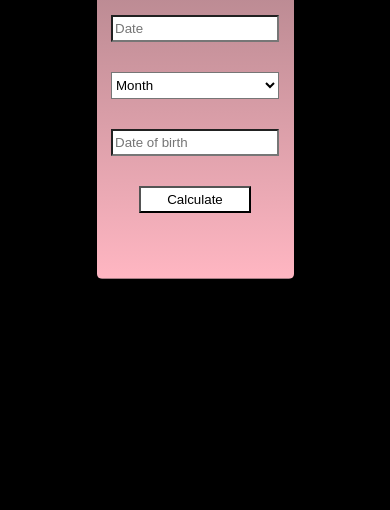
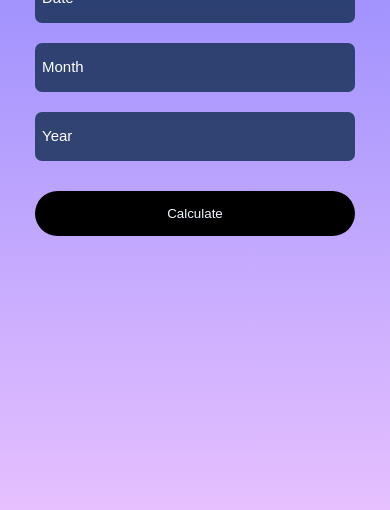
Before and after one commit to Rakesh-99/Age-Calculator, a plain HTML site: page index.html in a window 390 px wide. Shown: the part 334-844 px from the top of the page. Drawn offline with Linux system fonts and the light colour scheme.

Commit message:
Reconstructed files

```diff
--- a/index.html
+++ b/index.html
@@ -11,26 +11,14 @@
 
     <div class="formContainer">
         <form action="">
-            <h1>Age Calculator</h1>
+            <h2>Calculate your age </h2>
             <input type="number" placeholder="Date" id="date"><br>
-            <select name="" id="month">
-                <option value="" selected disabled>Month</option>
-                <option value="january">Jan</option>
-                <option value="february">Feb</option>
-                <option value="march">Mar</option>
-                <option value="april">Apr</option>
-                <option value="may">May</option>
-                <option value="june">Jun</option>
-                <option value="july">Jul</option>
-                <option value="august">Aug</option>
-                <option value="september">Sep</option>
-                <option value="october">Oct</option>
-                <option value="november">Nov</option>
-                <option value="december">Dec</option>
-            </select><br>
-            <input type="number" placeholder="Date of birth" id="year" ><br>
-                <div id="btnContainer">
-            <button onclick="calculate()">Calculate</button>
+            <input type="number" placeholder="Month" id="month" ><br>
+            <input type="number" placeholder="Year" id="year" ><br>
+            <div id="btnContainer">
+
+            <button onclick="calculate()" id="btn">Calculate</button>
+            <h4 id="show"></p>
             </div>
         </form>
     </div>
--- a/index.js
+++ b/index.js
@@ -1,33 +1,67 @@
 
 
 
-let calculate = () => {
+    let btn = document.getElementById("btn");
 
-    let date = document.getElementById("date").value;
-    let month = document.getElementById("month").value;
-    let year = document.getElementById("year").value;
 
-    // console.log(date + '/' + month + '/' + year);
 
-    if (date == 0 || date == '') {
+    btn.addEventListener('click', function (e) {
+
+        let dobDate = document.getElementById("date").value;
+        let dobMonth = document.getElementById("month").value;
+        let dobYear = document.getElementById("year").value;
+
+     // date
+
+
+    if (dobDate > 31 && dobDate > 0) {
+        alert("Invalid date entered !");
+    }
+
+
+
+    if (dobDate == 0 || dobDate == "") {
         alert("date field can not be blancked !");
         return;
     }
-    if (year == 0 || year == '') {
-        alert('year field can not be blancked !');
+    if (dobYear == 0 || dobYear == "") {
+        alert("year field can not be blancked !");
         return;
     }
+    if (dobMonth == "") {
+        alert("please select a month !");
+        return;
+    } else if (dobMonth > 12) {
+        alert("Enter a valid month !")
+    }
 
-    let userDate = new Date();
-    let dob = new Date(`${date} ${month} ${year}`);
-    console.log(dob);
+    // year-------------------------------------------------------
 
-    let diffrence = (userDate - dob);
-    console.log(diffrence);
-
-    let finalAge = Math.floor(diffrence / (1000 * 60 * 60 * 24) / 365 );
-    console.log( finalAge);
+    let currentYear = new Date().getFullYear();
+    let yourAgeIs = currentYear - dobYear;
 
 
+    // month------------------------------------------------------
 
-}
+    if (dobMonth <= 12 && dobMonth >=0) {
+        let currentMonth = new Date().getMonth();
+        if (currentMonth >= dobMonth) {
+            let monthDifference = currentMonth - dobMonth;
+            // alert(yourAgeIs + "Years" + monthDifference + "Months");
+            document.getElementById('show').innerHTML = yourAgeIs + " " + "Years " + monthDifference + " " + "Months";
+
+        } else {
+            yourAgeIs--
+            monthDifference = 12 + currentMonth - dobMonth;
+            // alert(yourAgeIs +" " +"Years" + monthDifference+ " Months ");
+            document.getElementById('show').innerHTML = yourAgeIs + " " + "Years " + monthDifference + " " + "Months";
+
+        }
+        }
+
+        document.getElementById("date").value = " ";
+        document.getElementById("month").value = " ";
+        document.getElementById("year").value = " ";
+
+        e.preventDefault();
+   })
--- a/style.css
+++ b/style.css
@@ -1,119 +1,128 @@
 *{
     margin: 0;
     padding: 0;
+    box-sizing: border-box;
 }
 body{
     display: flex;
     justify-content: center;
     align-items: center;
+    height: 100vh;
     width: 100vw;
+
+}
+
+.formContainer{
+    border: none;
     height: 100vh;
-    box-sizing: border-box;
-    background-color: black;
-}
-h1{
-    color: aliceblue;
-    text-align: center;
-    color: rgb(0, 0, 0);
-}
-.formContainer{
+    width: 100vw;
     display: flex;
     justify-content: center;
     align-items: center;
-    width: 50vw;
     flex-direction: column;
-    border: 1px solid transparent;
-
-    height: 70vh;
-    background-image: linear-gradient(rgba(255, 192, 203, 0.647), rgb(255, 182, 194));
-    border-radius: 5px;
+    background-image: linear-gradient(rgb(117, 117, 252), rgb(230, 192, 255));
+    /* border-radius: 10px; */
 }
 input{
-    margin: 30px 0;
-    padding: 10px 3px;
-    width: 20rem;
-    background-color: rgb(255, 255, 255);
+    margin: 10px 0;
+    padding: 15px 5px;
+    border-radius: 7px;
+    width: 30rem;
+    background-color: rgba(12, 42, 75, 0.779);
+    border: 2px solid transparent;
+    color: aliceblue;
+
 }
-select{
-    padding: 10px 3px;
-    width: 20.5rem;
-    background-color: rgb(255, 255, 255);
+::placeholder{
+    color: white;
+    font-size: 15px;
+
+}
+h2{
+    text-align: center;
+    margin: 10px 0;
+    color: rgb(240, 242, 255);
+}
+#btnContainer{
+text-align: center;
 
 }
 button{
-    padding: 10px 3px;
-    width: 10rem;
+    width: 20rem;
+    padding: 15px 50px;
+    background-color: rgb(0, 0, 0);
+    color: aliceblue;
+    border-radius: 50px;
+    border: none;
+    font-weight: 500;
+    margin-top: 20px;
+}
+button:hover{
+    background-color: rgb(60, 60, 60);
     cursor: pointer;
-    background-color: rgb(255, 255, 255);
-
 
 }
-#btnContainer{
-    text-align: center;
+h4{
+    margin-top: 20px;
+    font-family:monospace;
+    font-size: 18px;
+    font-weight: 500;
 }
 
 
 
-/* code for responsive  */
+
+/*  Responive  */
 
 
-@media(max-width: 770px){
-    input{
-        width: 15rem;
 
-    }
-    select{
-        width: 15.5rem;
+@media(max-width : 890px ){
+    .formContainer{
+        height: 100vh;
+        width: 100vw;
 
-    }
-    h1{
-        font-size: 20px;
-    }
-    .formContainer{
-        height: 50vh;
     }
 }
 
-@media(max-width: 550px){
+@media(max-width : 760px ){
+    h2{
+        font-size: 20px;
+    }
     input{
-        width: 10rem;
-        padding: 4px 2px;
+        width: 20rem;
+    }
+    .formContainer{
+        height:100vh;
+        width: 100vw;
+    }
+}
 
+@media(max-width: 560px){
+    input{
+        width: 20rem;
     }
-    select{
-        width: 10.5rem;
-        padding: 4px 0;
-
-
+     .formContainer{
+        height: 100vh;
+        width: 100vw;
+     }
+}
+@media(max-width: 370px){
+    input{
+        width: 20rem;
+    }
+     .formContainer{
+        height: 100vh;
+        width: 100vw;
+     }
+}
+@media(max-width: 338px){
+    input{
+        width: 15rem;
+        padding: 10px 10px;
     }
     button{
-        width: 7rem;
-        padding: 4px 0;
+        width: 10rem;
+        padding: 10px 10px;
     }
-    .formContainer{
-        height: 45vh;
-    }
+
 }
-@media(max-width: 350px){
-    input{
-        width: 7rem;
-        padding: 2px 1px;
-
-    }
-     select{
-        width: 7.5rem;
-        padding: 2px 1px;
-
-
-    }
-    button{
-        width: 4rem;
-        padding: 2px 0;
-    }
-    h1{
-        font-size: 15px;
-    }
-    .formContainer{
-        height: 40vh;
-    }
-}
```
